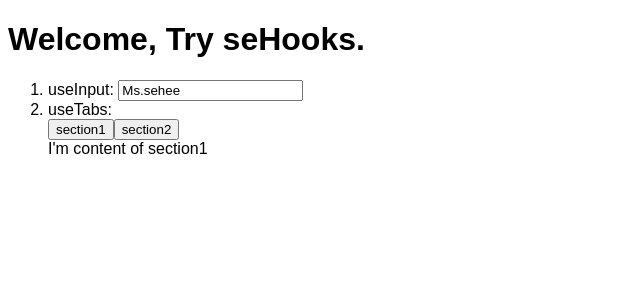
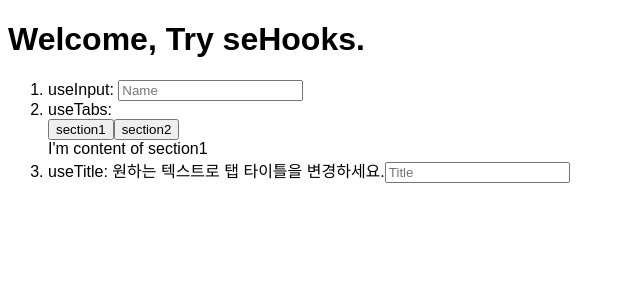
Before and after one commit to seheeeeee/seHooks, a React (Create React App) app: page / in a window 1280 px wide. Shown: the top 300 px of the page, without its empty margins (0-640 px from the left). Built offline with nearby package versions, Linux system fonts and the light colour scheme.

Commit message:
useTitle

```diff
--- a/src/App.js
+++ b/src/App.js
@@ -1,4 +1,4 @@
-import React from "react";
+import React, { useState, useEffect } from "react";
 import hooks from "./hooks";
 import "./styles.css";
 
@@ -14,12 +14,21 @@ const content = [
 ];
 
 export default function App() {
-  const { useInput, useTabs } = hooks;
+  const { useInput, useTabs, useTitle } = hooks;
 
+  // useInput
   const maxLen = (value) => value.length <= 10;
-  const name = useInput("Ms.sehee", maxLen);
+  const name = useInput("", maxLen);
 
+  // useTabs
   const { currentItem, changeItem } = useTabs(0, content);
+
+  //useTitle
+  const [userTitle, setUserTitle] = useState("");
+  const titleUpdater = useTitle(userTitle);
+  useEffect(() => {
+    setTimeout(() => titleUpdater(userTitle), 500);
+  }, [userTitle]);
 
   return (
     <div className="App">
@@ -39,6 +48,13 @@ export default function App() {
             <div>{currentItem.content}</div>
           </div>
         </li>
+        <li>
+          useTitle: 원하는 텍스트로 탭 타이틀을 변경하세요.
+          <input
+            placeholder="Title"
+            onChange={(e) => setUserTitle(e.target.value)}
+          />
+        </li>
       </ol>
     </div>
   );
--- a/src/hooks/index.js
+++ b/src/hooks/index.js
@@ -1,4 +1,5 @@
 import useInput from "./useInput";
 import useTabs from "./useTabs";
+import useTitle from "./useTitle";
 
-export default { useInput, useTabs };
+export default { useInput, useTabs, useTitle };
--- /dev/null
+++ b/src/hooks/useTitle.js
@@ -0,0 +1,13 @@
+import React, { useState, useEffect } from "react";
+
+const useTitle = (initialTitle) => {
+  const [title, setTitle] = useState(initialTitle);
+  const updateTitle = () => {
+    const htmlTitle = document.querySelector("title");
+    htmlTitle.innerText = title;
+  };
+  useEffect(updateTitle, [title]);
+  return setTitle;
+};
+
+export default useTitle;
```
